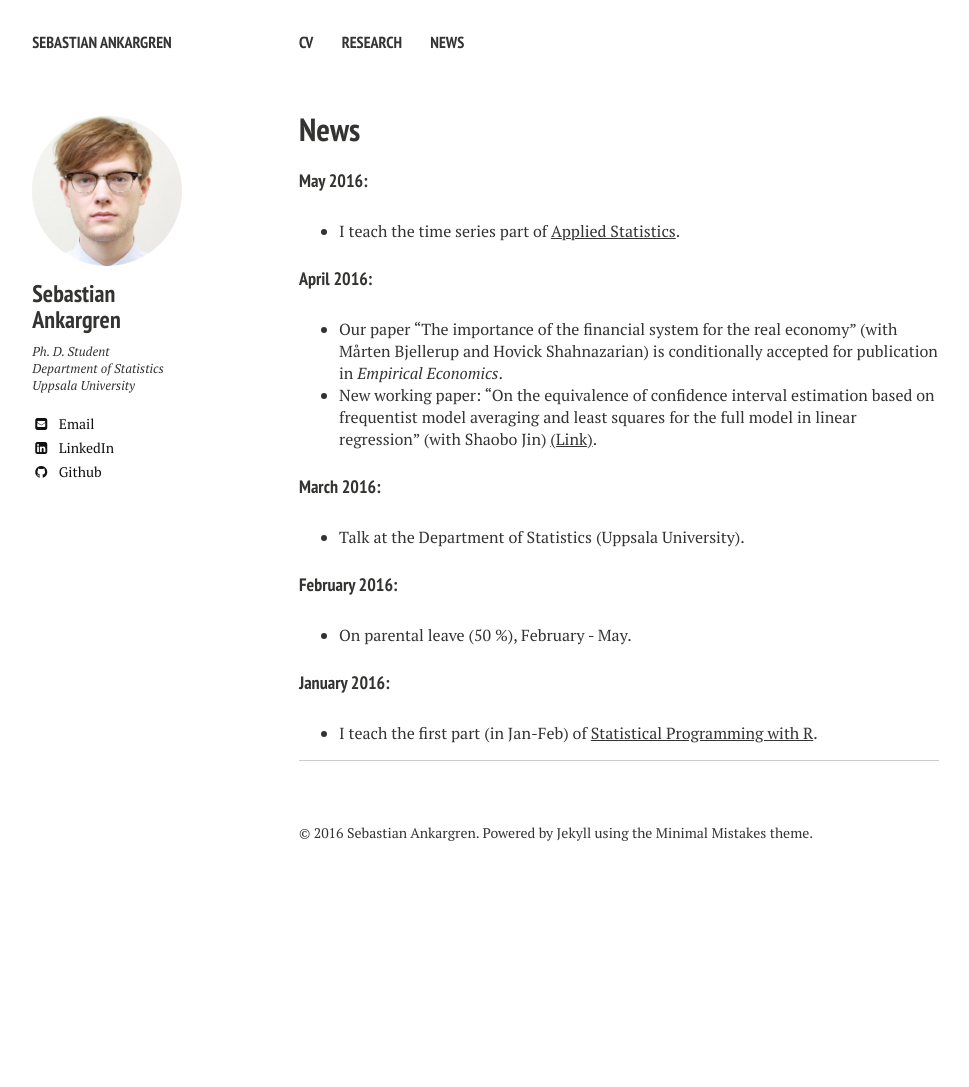
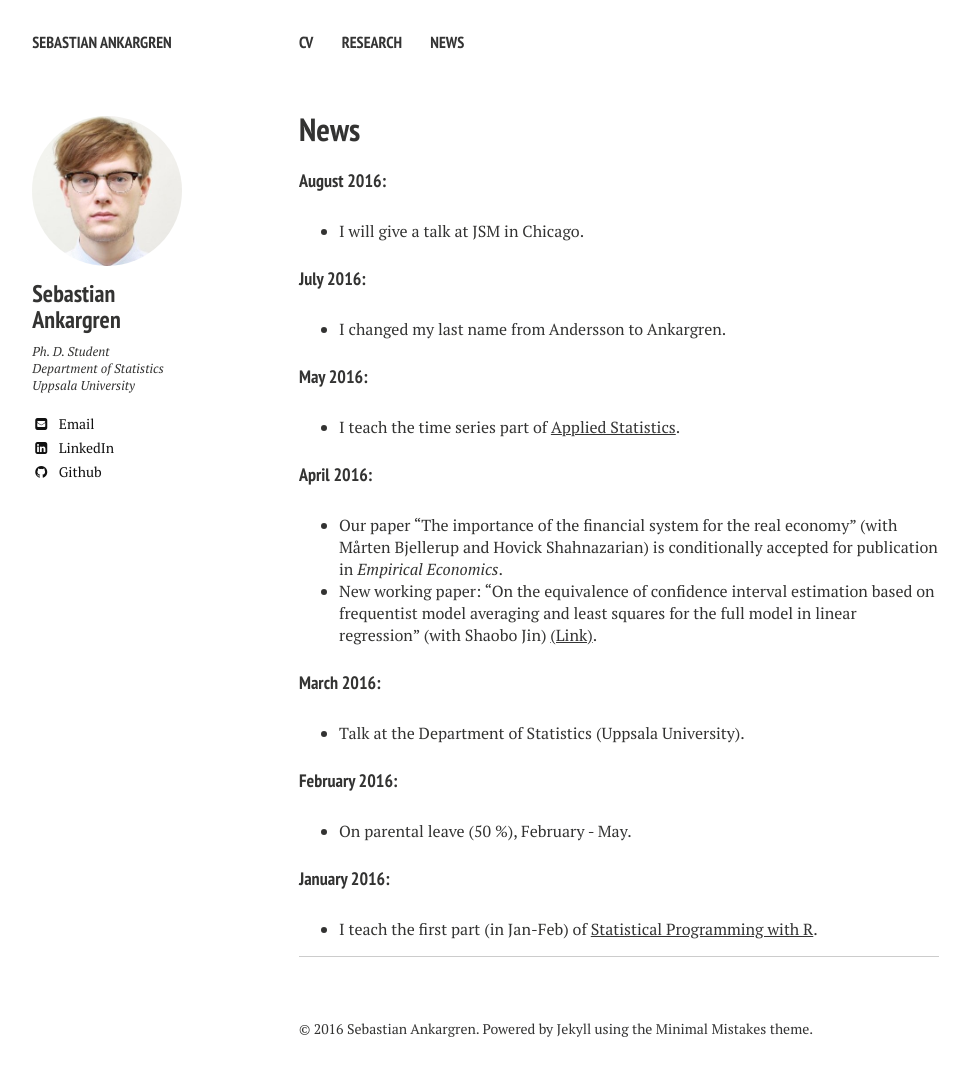
Before and after one commit to ankargren/ankargren.github.io, a Jekyll site: the page built from news/index.md, in a window 1280 px wide. Shown: the whole page, without its empty margins (21-990 px from the left). Built offline with Jekyll 4.4.1, drawn with Linux system fonts in a browser that asks for light colours; nearby versions of some CDN libraries; before the commit the page ends 900 px from its top, so only the background shows below that.

Commit message:
New news.

```diff
--- a/news/index.md
+++ b/news/index.md
@@ -5,6 +5,12 @@ modified: 2016-04-10
 excerpt: "News."
 image:
 ---
+
+#### August 2016:
+* I will give a talk at JSM in Chicago.
+
+#### July 2016:
+* I changed my last name from Andersson to Ankargren.
 
 #### May 2016:
 * I teach the time series part of [Applied Statistics](https://studentportalen.uu.se/portal/portal/uusp/student/student-course?uusp-locale=en).
```
